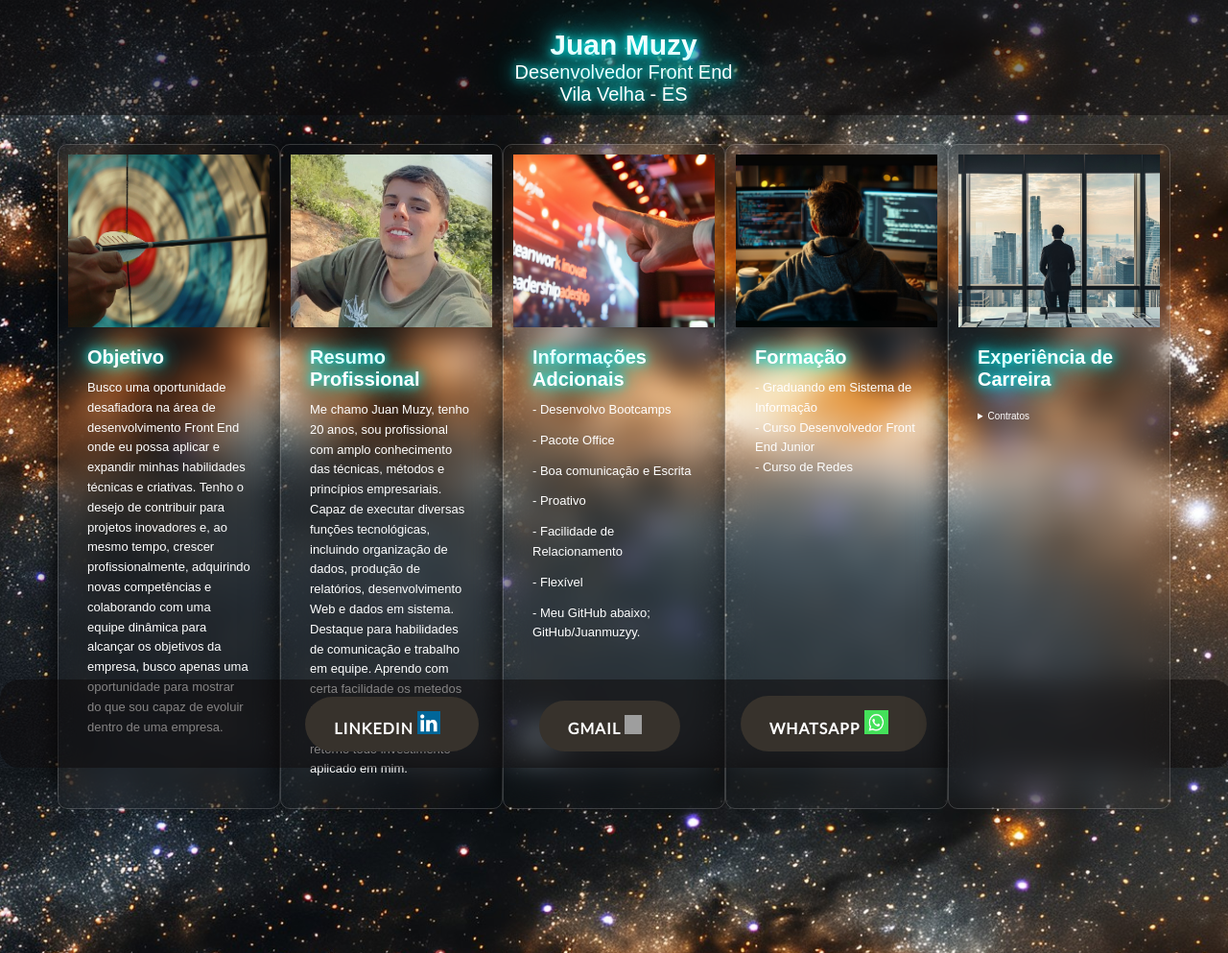
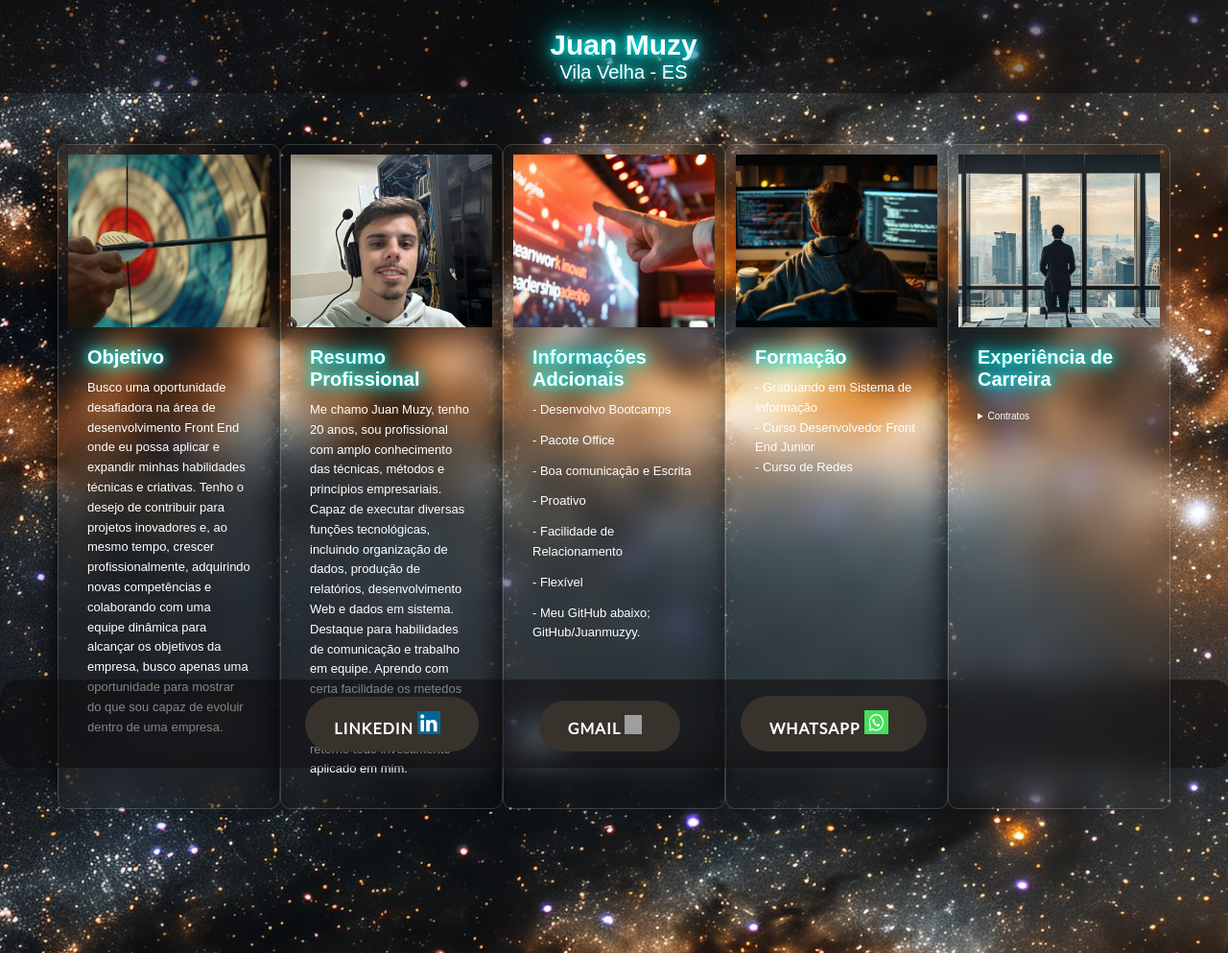
Before and after one commit to juanmuzyy/Curriculo.Web, a plain HTML site: page index.html in a window 1280 px wide. Shown: the whole page at 96% size. Drawn offline with Linux system fonts and the light colour scheme; grey boxes are pictures that could not be loaded.

Commit message:
Update index.html

```diff
--- a/index.html
+++ b/index.html
@@ -11,7 +11,6 @@
   <header class="fixed-header">
     <div>
         <h1>Juan Muzy </h1>
-        <p>Desenvolvedor Front End</p>
         <p>Vila Velha - ES </p>
     </div>
   </header>
@@ -40,7 +39,7 @@
                 </div>
             </div>
         <div id="CardResumo">
-            <img src="./fotoPerfil.jpg" alt="Resumo" class="card-photo">
+            <img src="./curriculo.foto.jpeg" alt="Resumo" class="card-photo">
             <div class="card-content">
                 <h2>Resumo Profissional</h2>
                 <p>Me chamo Juan Muzy, tenho 20 anos, sou profissional com amplo conhecimento das técnicas, métodos e princípios
```
